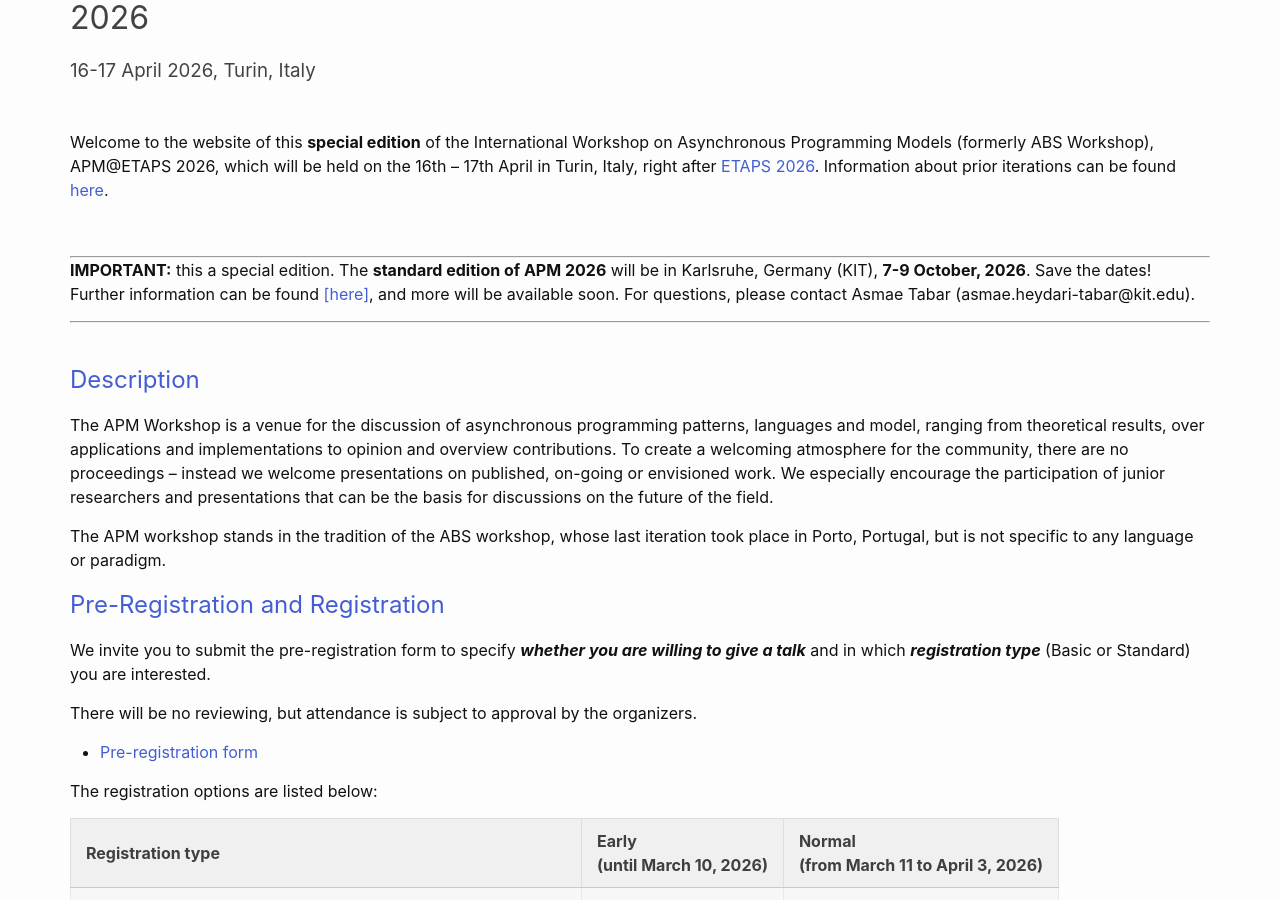
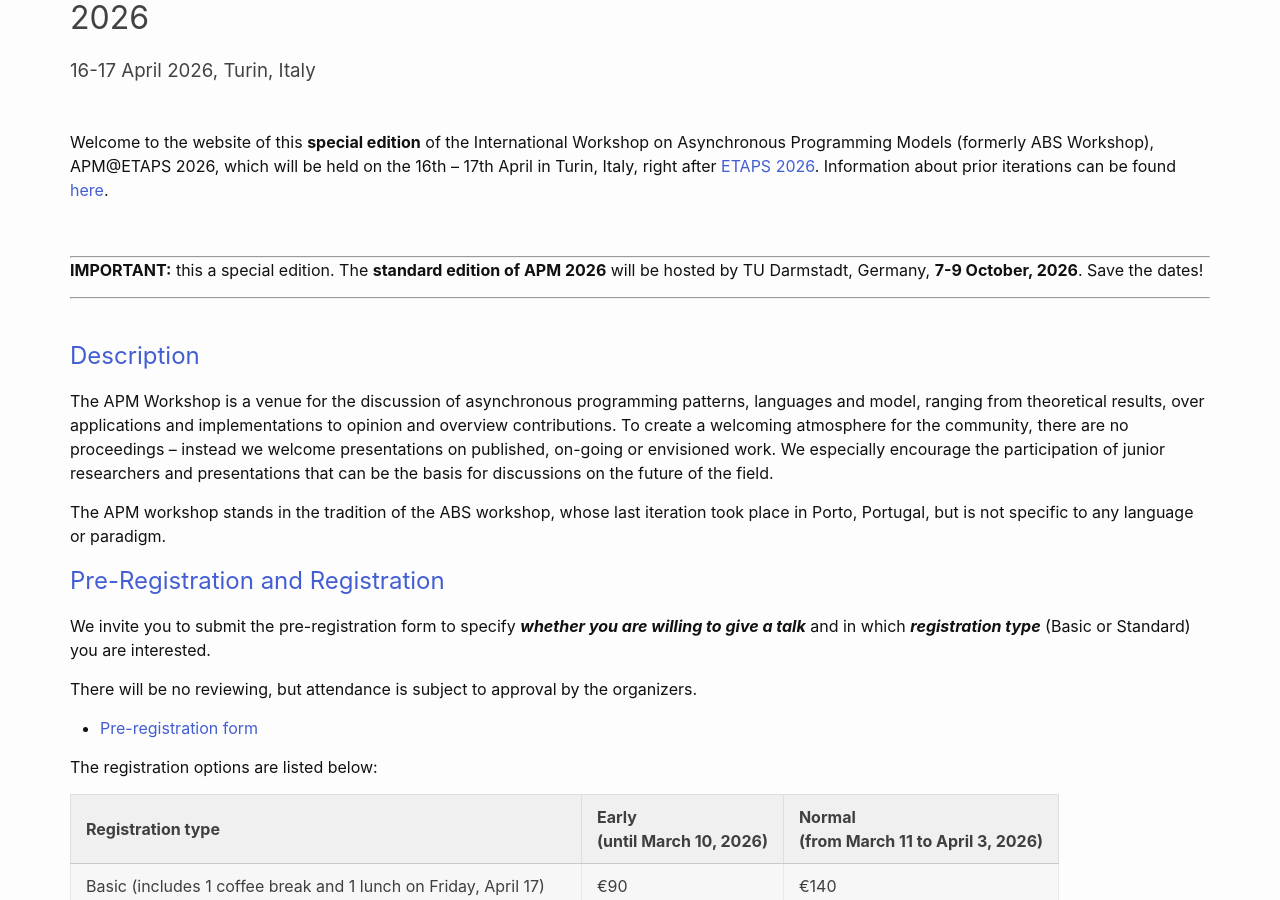
Before and after one commit to apm-workshop/at-etaps2026, a Jekyll site: the page built from _pages/index.md, in a window 1280 px wide and 900 px high, scrolled down 807 px. Built offline with Jekyll 4.4.1, drawn with Linux system fonts in a browser that asks for light colours.

Commit message:
Update index.md

```diff
--- a/_pages/index.md
+++ b/_pages/index.md
@@ -10,8 +10,10 @@ Welcome to the website of this <b>special edition</b> of the International Works
 
 <hr>
 
-<b>IMPORTANT:</b> this a special edition. The <b>standard edition of APM 2026</b> will be in Karlsruhe, Germany (KIT), __7-9 October, 2026__. Save the dates! Further information can be found [[here]](https://apm-workshop.github.io/2025/assets/APM-2026-Invitation.pdf), and more will be available soon. For questions, please contact Asmae Tabar (asmae.heydari-tabar@kit.edu).
-
+<b>IMPORTANT:</b> this a special edition. The <b>standard edition of APM 2026</b> will be hosted by TU Darmstadt, Germany, __7-9 October, 2026__. Save the dates!
+<!--
+Further information can be found [[here]](https://apm-workshop.github.io/2025/assets/APM-2026-Invitation.pdf), and more will be available soon. For questions, please contact Asmae Tabar (asmae.heydari-tabar@kit.edu).
+-->
 <hr>
 <br>
 
@@ -19,7 +21,8 @@ Welcome to the website of this <b>special edition</b> of the International Works
 ## NEWS - APM 2026 in Karlsruhe, Germany (KIT)
 {: .secondH}
 
-Karlsruhe Institute of Technology (KIT) will host the workshop. __7-9 October, 2026__. Save the dates! Further information can be found [[here]](https://apm-workshop.github.io/2025/assets/APM-2026-Invitation.pdf), and more will be available soon. For questions, please contact Asmae Tabar (asmae.heydari-tabar@kit.edu).
+TU Darmstadt will host the workshop. __7-9 October, 2026__. Save the dates!
+Further information can be found [[here]](https://apm-workshop.github.io/2025/assets/APM-2026-Invitation.pdf), and more will be available soon. For questions, please contact Asmae Tabar (asmae.heydari-tabar@kit.edu).
 
 <hr>
 -->
```
